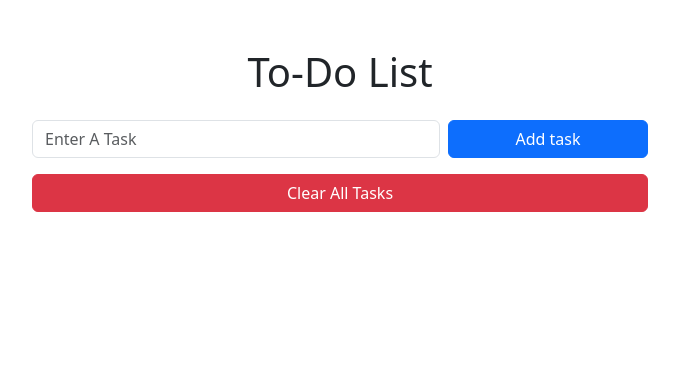
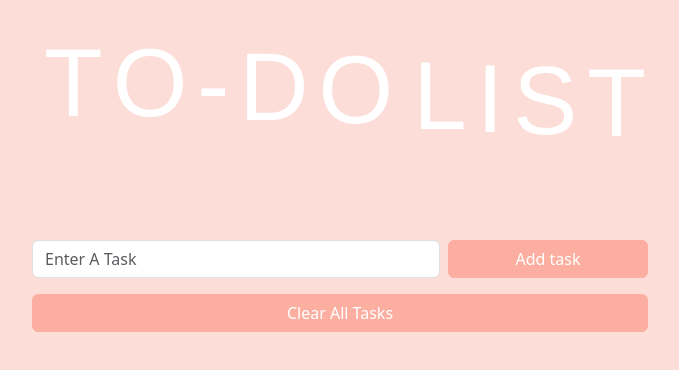
Before and after one commit to Shaili-Patel/To-Do-List, a plain HTML site: page index.html in a window 1280 px wide. Shown: the whole page, without its empty margins (300-979 px from the left). Drawn offline with nearby package versions, Linux system fonts and the light colour scheme; a web font is replaced by a local one.

Commit message:
Complete CSS

```diff
--- a/index.html
+++ b/index.html
@@ -10,16 +10,22 @@
     <link href="https://cdn.jsdelivr.net/npm/bootstrap@5.3.2/dist/css/bootstrap.min.css" rel="stylesheet"
         integrity="sha384-T3c6CoIi6uLrA9TneNEoa7RxnatzjcDSCmG1MXxSR1GAsXEV/Dwwykc2MPK8M2HN" crossorigin="anonymous" />
     <link rel="stylesheet" href="style.css">
+    <link rel="stylesheet" href="https://use.typekit.net/cqy3hka.css">
 </head>
 
 <body>
     <header>
-        <!-- place navbar here -->
+        <div class="wave-container">
+            <h1 class="wave-text">
+                <span>T</span><span>O</span><span>-</span><span>D</span><span>O </span> <span>
+                </span> <span> L</span><span>I</span><span>S</span><span>T</span>
+            </h1>
+        </div>
     </header>
     <main class="container-fluid mt-5">
         <div class="row justify-content-center">
             <div class="col-md-8 col-lg-6">
-                <div class="h1 text-center mb-4">To-Do List</div>
+                <div class="h1 text-center mb-4"></div>
 
                 <div class="row g-2">
                     <div class="col-8">
@@ -35,6 +41,7 @@
 
             </div>
         </div>
+
     </main>
 
     <footer>
--- a/script.js
+++ b/script.js
@@ -17,7 +17,6 @@ if(taskInput){
     // Call the function to update the task list display
     displayTasks()
 }
-
 })
 
 // A function to display tasks in the list
@@ -41,10 +40,25 @@ li.classList.add(
 'align-items-center'
 )
 
-
-li.innerHTML = `${task} <button class='btn btn-success btn-sm' onclick='removeTask()${index}'> √ </button>`
+li.innerHTML = `${task} <button class='btn btn-success btn-sm' onclick='removeTask(${index})'> √ </button>`
 //  Append the new task to the task list
 taskList.appendChild(li)
-
 })
 }
+
+// Function to remove a task from the list when the check button is clicked
+
+function removeTask(index){
+    // Remove the task at the given index from array
+tasks.splice(index, 1)
+// Call the function to update the task list display
+displayTasks()
+}
+
+// Event listener for the "clear all" tasks
+document.getElementById("clearTaskBtn").addEventListener('click', function (){
+    // Empty the tasks array to remove all tasks
+    tasks = [];
+    // Call the function to update the task list display
+    displayTasks();
+});
--- a/style.css
+++ b/style.css
@@ -0,0 +1,83 @@
+body{
+    background-color: rgb(252, 221, 216);
+}
+
+h1{
+    font-size: 00px;
+    color: white;
+}
+
+.btn-danger{
+    background-color:rgb(252, 175, 161);
+    border-color: rgb(252, 175, 161);
+}
+
+.btn-danger:hover{
+    background-color:rgb(252, 175, 161);
+    border-color: rgb(252, 175, 161);
+}
+
+.btn-primary{
+    background-color:rgb(252, 175, 161);
+    border-color: rgb(252, 175, 161);
+}
+
+.btn-primary:hover{
+    background-color:rgb(252, 175, 161);
+    border-color: rgb(252, 175, 161);
+}
+.wave-text span {
+    display: inline-block;
+    font-size: 6rem;
+    animation: wave 2s ease-in-out infinite;font-family: "canvas-script", sans-serif;
+    font-weight: 500;
+    font-style: normal;
+    padding-top: 45px;
+    padding-left: 10px;
+}
+
+header {
+    display: flex;
+    justify-content: center;
+    align-items: center;
+    margin: 0;
+}
+
+.wave-text span:nth-child(1) {
+    animation-delay: 0s;
+}
+.wave-text span:nth-child(2) {
+    animation-delay: 0.1s;
+}
+.wave-text span:nth-child(3) {
+    animation-delay: 0.2s;
+}
+.wave-text span:nth-child(4) {
+    animation-delay: 0.3s;
+}
+.wave-text span:nth-child(5) {
+    animation-delay: 0.4s;
+}
+.wave-text span:nth-child(6) {
+    animation-delay: 0.5s;
+}
+.wave-text span:nth-child(7) {
+    animation-delay: 0.6s;
+}
+.wave-text span:nth-child(8) {
+    animation-delay: 0.7s;
+}
+.wave-text span:nth-child(9) {
+    animation-delay: 0.8s;
+}
+.wave-text span:nth-child(10) {
+    animation-delay: 0.9s;
+}
+@keyframes wave {
+    0%, 100% {
+        transform: translateY(0);
+    }
+    50% {
+        transform: translateY(-20px);
+    }
+}
```
